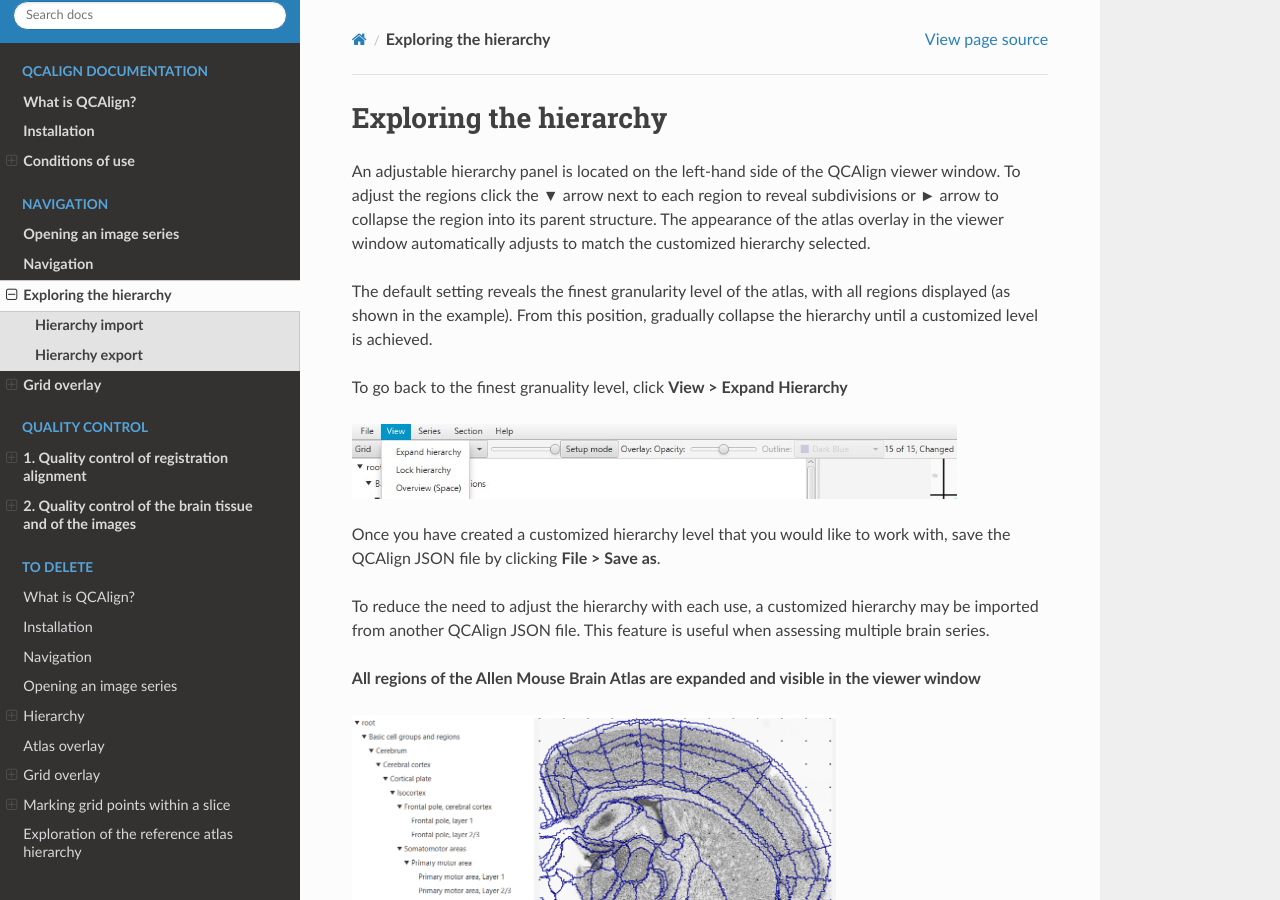
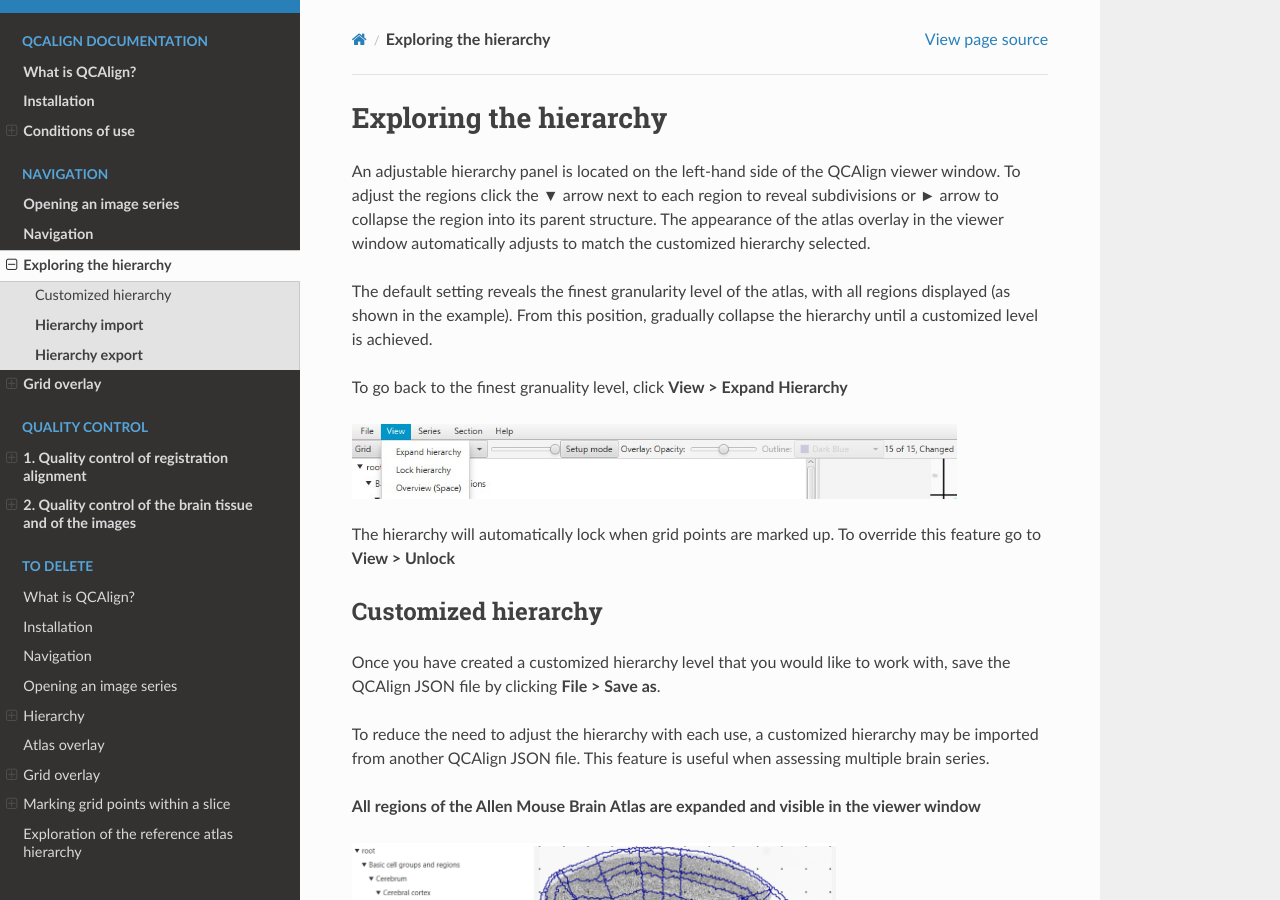
Before and after one commit to Neural-Systems-at-UIO/QCAlign, a Sphinx documentation site: the page built from docs/hierarchy.rst, in a window 1280 px wide and 900 px high. Built offline with Sphinx 7.4.7 and the Read the Docs theme 2.0.0, drawn with Linux system fonts in a browser that asks for light colours; pages that are not in the unit, such as notebooks, are missing from menus.

Commit message:
Update hierarchy.rst

```diff
--- a/docs/hierarchy.rst
+++ b/docs/hierarchy.rst
@@ -16,6 +16,11 @@
 .. image:: vertopal_cbedec83746b4aa08b3d6abec4c06604/media/image12.jpeg
    :width: 6.3in
    :height: 0.77896in
+
+The hierarchy will automatically lock when grid points are marked up. To override this feature go to **View > Unlock**
+
+Customized hierarchy
+---------------------
 
 Once you have created a customized hierarchy level that you would like
 to work with, save the QCAlign JSON file by clicking **File > Save as**.
```
